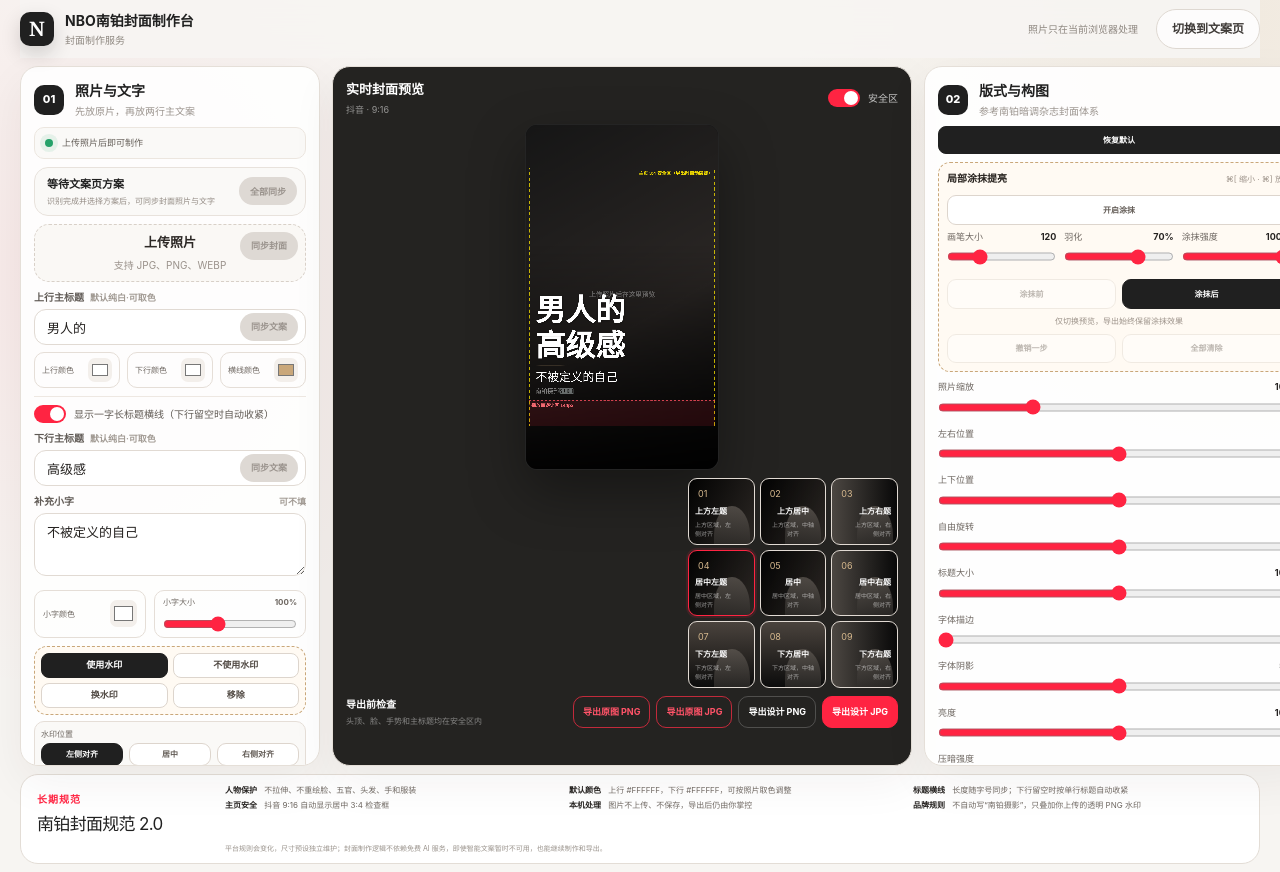
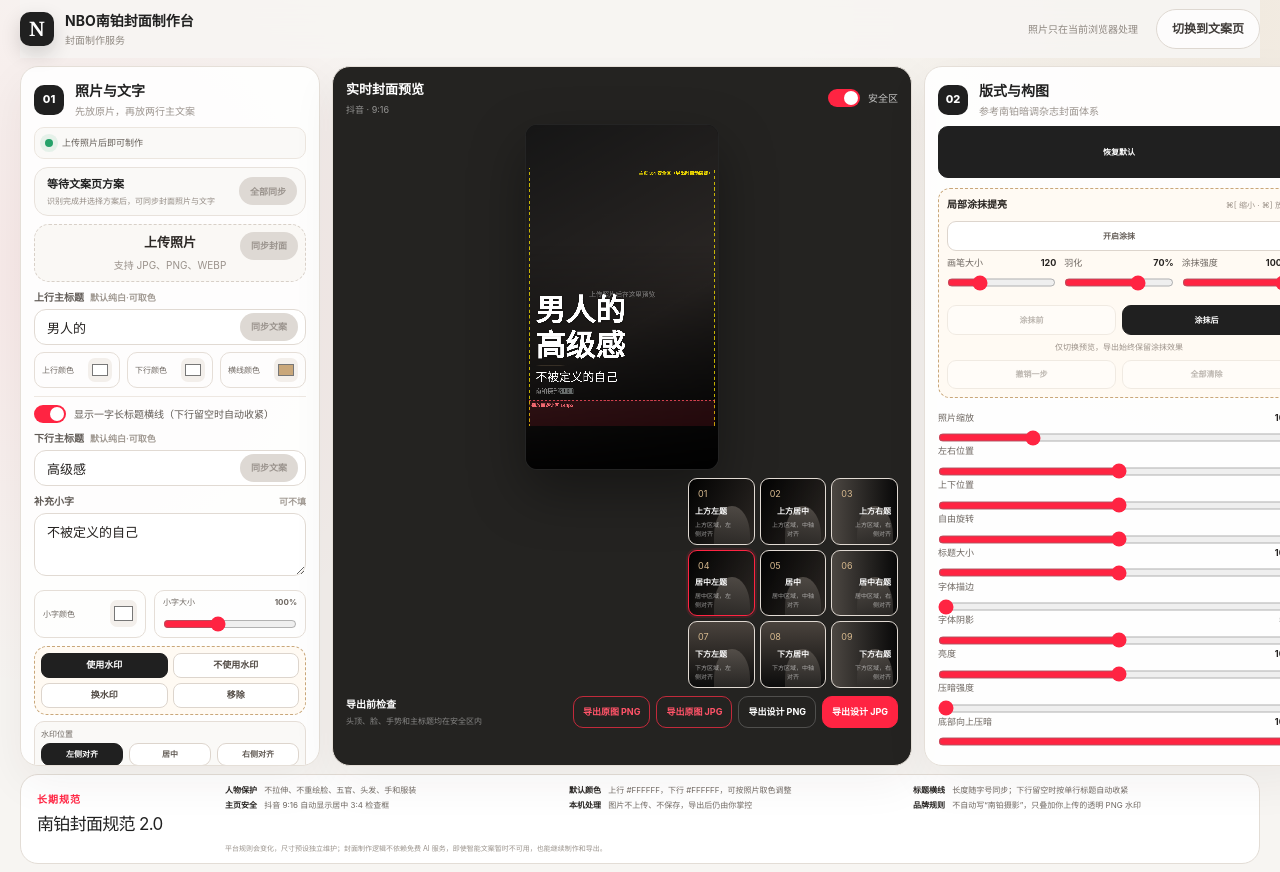
Before and after one commit to wdmm630202/nbo-cover-copy, a Next.js app: page /cover in a window 1280 px wide. Shown: the top 872 px of the page. Built offline with nearby package versions, Linux system fonts and the light colour scheme.

Commit message:
refine reset card and control spacing

```diff
--- a/app/globals.css
+++ b/app/globals.css
@@ -1126,13 +1126,13 @@ body {
   .studio-export-row button { height: 32px; padding: 0 9px; font-size: 9px; }
   .studio-design { display: flex; flex-direction: column; }
   .studio-design .studio-panel-heading { margin-bottom: 7px; }
-  .studio-design > .studio-reset { min-height: 28px; margin-bottom: 8px; }
+  .studio-design > .studio-reset { min-height: 52px; margin-bottom: 10px; border-radius: 10px; }
   .studio-template-grid { width: 210px; height: 210px; gap: 5px; }
   .studio-template { min-height: 0; aspect-ratio: 1; padding: 6px; border-radius: 9px; }
   .studio-template::after { width: 36px; height: 58px; }
   .studio-template b { font-size: 8px; }
   .studio-template span { font-size: 6px; }
-  .studio-adjustments { min-height: 0; margin-top: 8px; flex: 1; grid-template-columns: 1fr; align-content: space-between; gap: 6px; }
+  .studio-adjustments { min-height: 0; margin-top: 16px; flex: 1; grid-template-columns: 1fr; grid-template-rows: repeat(10, minmax(0, 1fr)); align-items: center; gap: 0; }
   .studio-slider > span { margin-bottom: 3px; font-size: 9px; }
   .studio-slider input { height: 15px; }
   .studio-retouch { height: 210px; padding: 8px; grid-template-columns: repeat(3, 1fr); gap: 5px 8px; }
```
Also changed, not shown: 3 other files (tests, documents, lock files or other folders).
